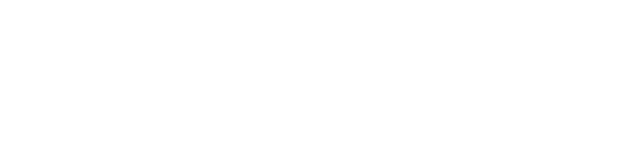
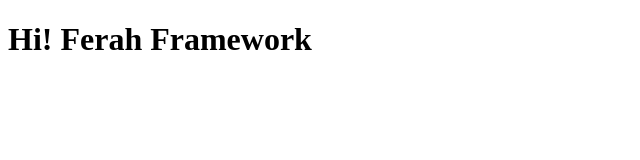
Before and after one commit to eizbiz/ferah-framework, a plain HTML site: page Documentation/index.html in a window 1280 px wide. Shown: the whole page, without its empty margins (0-640 px from the left). Drawn offline with Linux system fonts and the light colour scheme.

Commit message:
Update index.html

```diff
--- a/Documentation/index.html
+++ b/Documentation/index.html
@@ -6,5 +6,7 @@
     <meta name="viewport" content="width=device-width, initial-scale=1.0" />
     <title>Document</title>
   </head>
-  <body></body>
+  <body>
+    <h1>Hi! Ferah Framework</h1>
+  </body>
 </html>
```
